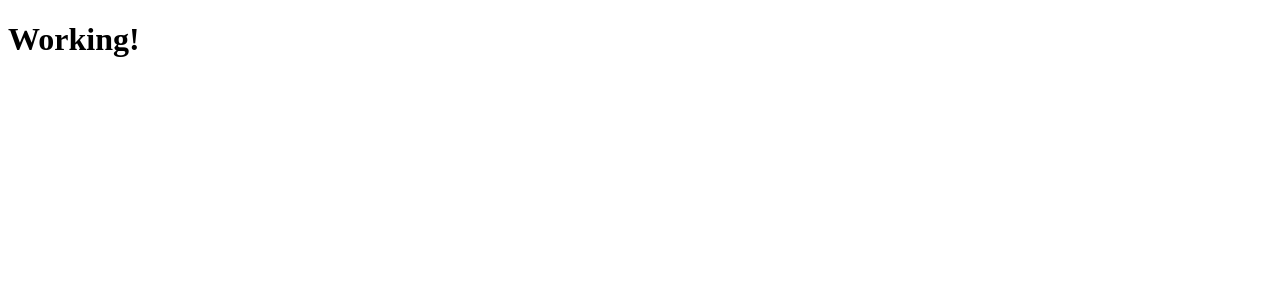
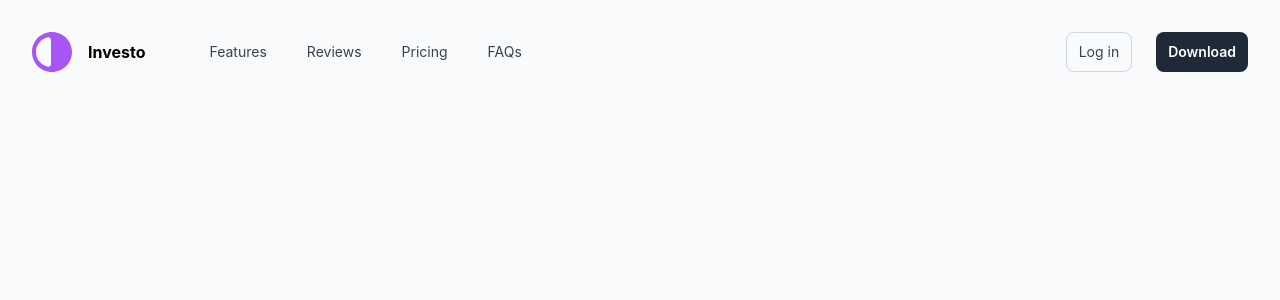
Before and after one commit to simzub/Investo, an Angular app: page / in a window 1280 px wide. Shown: the top 300 px of the page. Built offline with nearby package versions, Linux system fonts and the light colour scheme.

Commit message:
add header component with styling

```diff
--- a/angular.json
+++ b/angular.json
@@ -20,18 +20,11 @@
             "outputPath": "dist/investo",
             "index": "src/index.html",
             "main": "src/main.ts",
-            "polyfills": [
-              "zone.js"
-            ],
+            "polyfills": ["zone.js"],
             "tsConfig": "tsconfig.app.json",
             "inlineStyleLanguage": "scss",
-            "assets": [
-              "src/favicon.ico",
-              "src/assets"
-            ],
-            "styles": [
-              "src/styles.scss"
-            ],
+            "assets": ["src/favicon.ico", "src/assets"],
+            "styles": ["src/styles/main.scss"],
             "scripts": []
           },
           "configurations": {
@@ -82,19 +75,11 @@
         "test": {
           "builder": "@angular-devkit/build-angular:karma",
           "options": {
-            "polyfills": [
-              "zone.js",
-              "zone.js/testing"
-            ],
+            "polyfills": ["zone.js", "zone.js/testing"],
             "tsConfig": "tsconfig.spec.json",
             "inlineStyleLanguage": "scss",
-            "assets": [
-              "src/favicon.ico",
-              "src/assets"
-            ],
-            "styles": [
-              "src/styles.scss"
-            ],
+            "assets": ["src/favicon.ico", "src/assets"],
+            "styles": ["src/styles/main.scss"],
             "scripts": []
           }
         }
--- a/src/app/app.component.html
+++ b/src/app/app.component.html
@@ -1 +1 @@
-<h1>Working!</h1>
+<app-header></app-header>
--- /dev/null
+++ b/src/app/header/header.component.html
@@ -0,0 +1,31 @@
+<header>
+    <nav>
+        <div class="header-container">
+            <div class="menu-section">
+                <a class="app-logo">
+                    <app-svg-logo></app-svg-logo>
+                    <div class="app-text">Investo</div>
+                </a>
+                <div class="menu-container">
+                    <a class="menu-item">
+                        <span class="menu-text">Features</span>
+                    </a>
+                    <a class="menu-item">
+                        <span class="menu-text">Reviews</span>
+                    </a>
+                    <a class="menu-item">
+                        <span class="menu-text">Pricing</span>
+                    </a>
+                    <a class="menu-item">
+                        <span class="menu-text">FAQs</span>
+                    </a>
+                </div>
+            </div>
+            <div class="user-actions">
+                <div class="small-screen-menu">small screen menu</div>
+                <a class="login-link">Log in</a>
+                <a class="download-link">Download</a>
+            </div>
+        </div>
+    </nav>
+</header>
--- /dev/null
+++ b/src/app/header/header.component.scss
@@ -0,0 +1,108 @@
+@import "../../styles/variables.scss";
+
+@mixin button-styles {
+  box-sizing: border-box;
+  height: 100%;
+  align-items: center;
+  display: inline-flex;
+  justify-content: center;
+  padding: 0.5rem 0.75rem;
+  border-radius: $rounded-large;
+  font-size: $font-size-small;
+  line-height: $line-height-small;
+  outline-width: 0.125rem;
+  outline-offset: 0.125rem;
+  cursor: pointer;
+}
+
+.header-container {
+  padding: 2rem;
+  display: flex;
+  height: 2.5rem;
+  justify-content: space-between;
+  position: relative;
+}
+
+.menu-section {
+  position: relative;
+  display: flex;
+  align-items: center;
+  gap: 4rem;
+}
+
+.app-logo {
+  display: flex;
+  height: 2.5rem;
+  gap: 1rem;
+  cursor: pointer;
+}
+
+.app-text {
+  position: relative;
+  display: flex;
+  align-items: center;
+  font-weight: bold;
+}
+
+.menu-container {
+  display: flex;
+  align-items: center;
+  gap: 2.5rem;
+  height: 100%;
+}
+
+.menu-item {
+  box-sizing: border-box;
+  display: flex;
+  align-items: center;
+  height: 100%;
+  padding: 0.5rem 0.75rem;
+  margin: -0.5rem -0.75rem;
+  border-radius: $rounded-large;
+  font-size: $font-size-small;
+  line-height: $line-height-small;
+  cursor: pointer;
+  color: rgb(55 65 81);
+  transition: color 0.3s, background-color 0.3s;
+
+  &:hover {
+    color: rgb(17, 24, 39);
+    background-color: rgb(243 244 246);
+  }
+}
+
+.menu-text {
+  position: relative;
+}
+
+.user-actions {
+  display: flex;
+  align-items: center;
+  gap: 1.5rem;
+}
+
+.login-link {
+  @include button-styles;
+  border: $border;
+  color: rgb(55 65 81);
+  transition: border 0.3s;
+
+  &:hover {
+    border: $border-hover;
+  }
+}
+
+.download-link {
+  @include button-styles;
+  font-weight: 600;
+  background-color: rgb(31 41 55);
+  color: white;
+  transition: background-color 0.3s;
+  &:hover {
+    background-color: rgb(17 24 39);
+  }
+}
+
+.small-screen-menu {
+  display: none;
+}
--- /dev/null
+++ b/src/assets/svg/svg-logo/svg-logo.component.html
@@ -0,0 +1,5 @@
+<svg viewBox="0 0 40 40" aria-hidden="true" width="40" height="40" style="fill: rgb(168 85 247)">
+    <path fill-rule="evenodd" clip-rule="evenodd"
+        d="M20 40C8.954 40 0 31.046 0 20S8.954 0 20 0s20 8.954 20 20-8.954 20-20 20ZM4 20c0 7.264 5.163 13.321 12.02 14.704C17.642 35.03 19 33.657 19 32V8c0-1.657-1.357-3.031-2.98-2.704C9.162 6.68 4 12.736 4 20Z">
+    </path>
+</svg>
--- a/src/styles.scss
+++ /dev/null
@@ -1 +0,0 @@
-/* You can add global styles to this file, and also import other style files */
--- /dev/null
+++ b/src/styles/main.scss
@@ -0,0 +1,6 @@
+/* You can add global styles to this file, and also import other style files */
+body {
+  background-color: rgb(249 250 251);
+  font-family: "Inter", sans-serif;
+  margin: 0;
+}
--- /dev/null
+++ b/src/styles/variables.scss
@@ -0,0 +1,6 @@
+$font-size-small: 0.875rem;
+$line-height-small: 1.25rem;
+
+$rounded-large: 0.5rem;
+$border: 0.0625rem solid rgb(209 213 219);
+$border-hover: 0.0625rem solid rgb(156 163 175);
```
Also changed, not shown: src/app/app.module.ts (+6 -9 lines), src/app/header/header.component.ts (added, +10 -0 lines), src/assets/svg/svg-logo/svg-logo.component.ts (added, +7 -0 lines), 1 other file (tests, documents, lock files or other folders).
